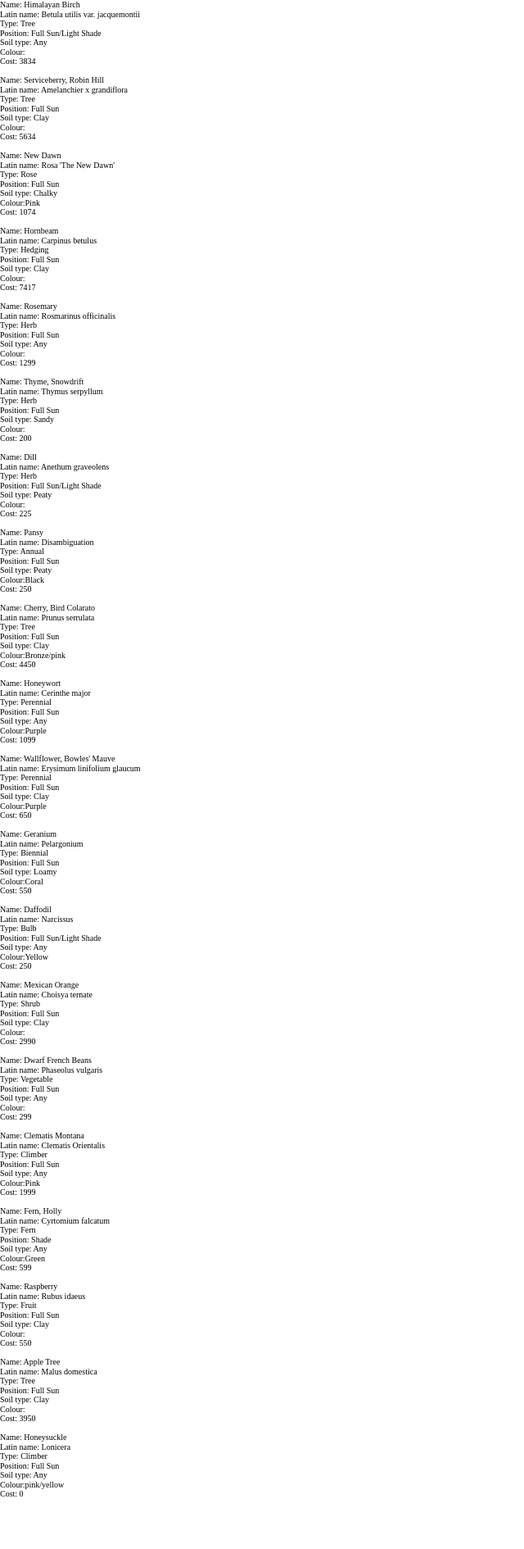
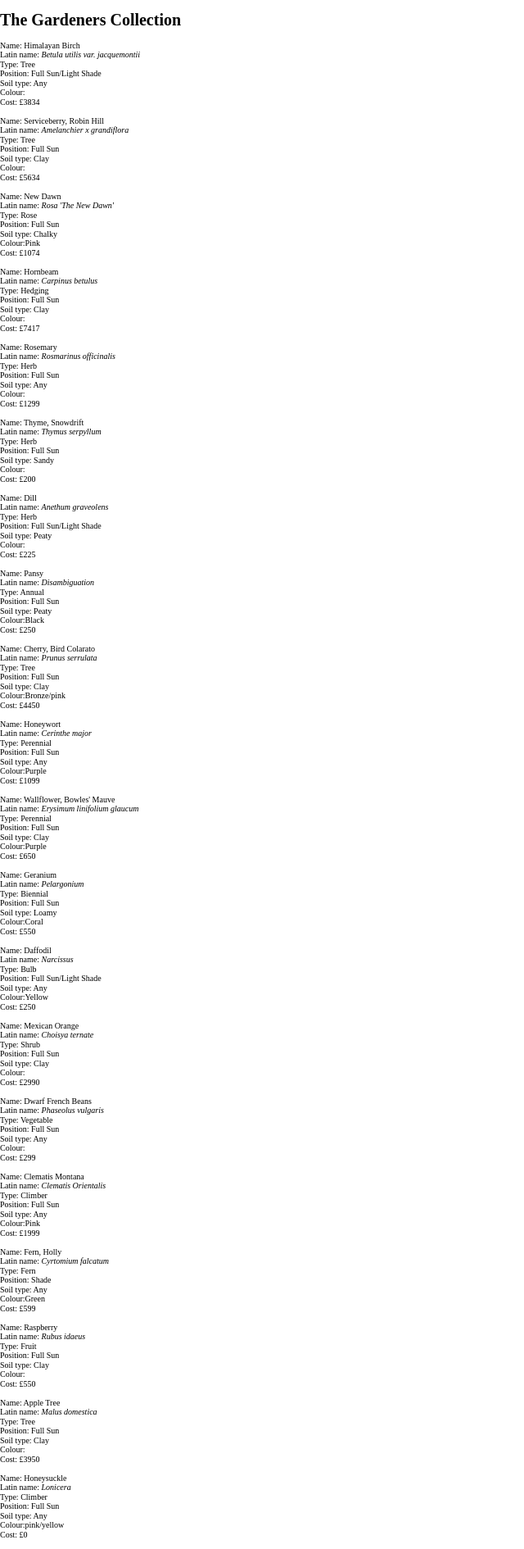
Before and after one commit to lizsharp/Collector, a PHP site: page / in a window 1280 px wide. Shown: the whole page at 82% size, without its empty margins (0-640 px from the left). Before the commit the page ends 1826 px from the top, so only its background shows below. Run offline with PHP 8.4, Linux system fonts and the light colour scheme; data comes from the database, SQL or seed files in the repository.

Commit message:
Added italics to latin name. Added a title to the page

```diff
--- a/index.php
+++ b/index.php
@@ -22,12 +22,12 @@ function displayData($plants) {
         $plantHtml .='<div>
             <ul>
             <li>'. 'Name: ' . $plant['plant_name'] .'</li>
-            <li>'. 'Latin name: ' . $plant['latin_name'] .'</li>
+            <li>'. 'Latin name: <span class="latin">' . $plant['latin_name'] .'</span></li>
             <li>'. 'Type: ' .$plant['plant_type'] .'</li>
             <li>'. 'Position: '. $plant['position'] .'</li>
             <li>'. 'Soil type: ' . $plant['soil_type'] .'</li>
             <li>'. 'Colour:' . $plant['colour'] .'</li>
-            <li>'. 'Cost: ' . $plant['cost'] .'</li>
+            <li>'. 'Cost: £' . $plant['cost'] .'</li>
             <br>
             </ul>
             </div>';
@@ -54,6 +54,7 @@ $plantDisplay = displayData($results)
     <link rel="stylesheet" type="text/css" href="style.css">
 </head>
 <body>
+    <h1>The Gardeners Collection</h1>
     <?php echo $plantDisplay; ?>
 </body>
 
--- a/style.css
+++ b/style.css
@@ -7,3 +7,7 @@
 body {
     font-size: 62.5%;
 }
+
+.latin {
+    font-style: italic;
+}
```
